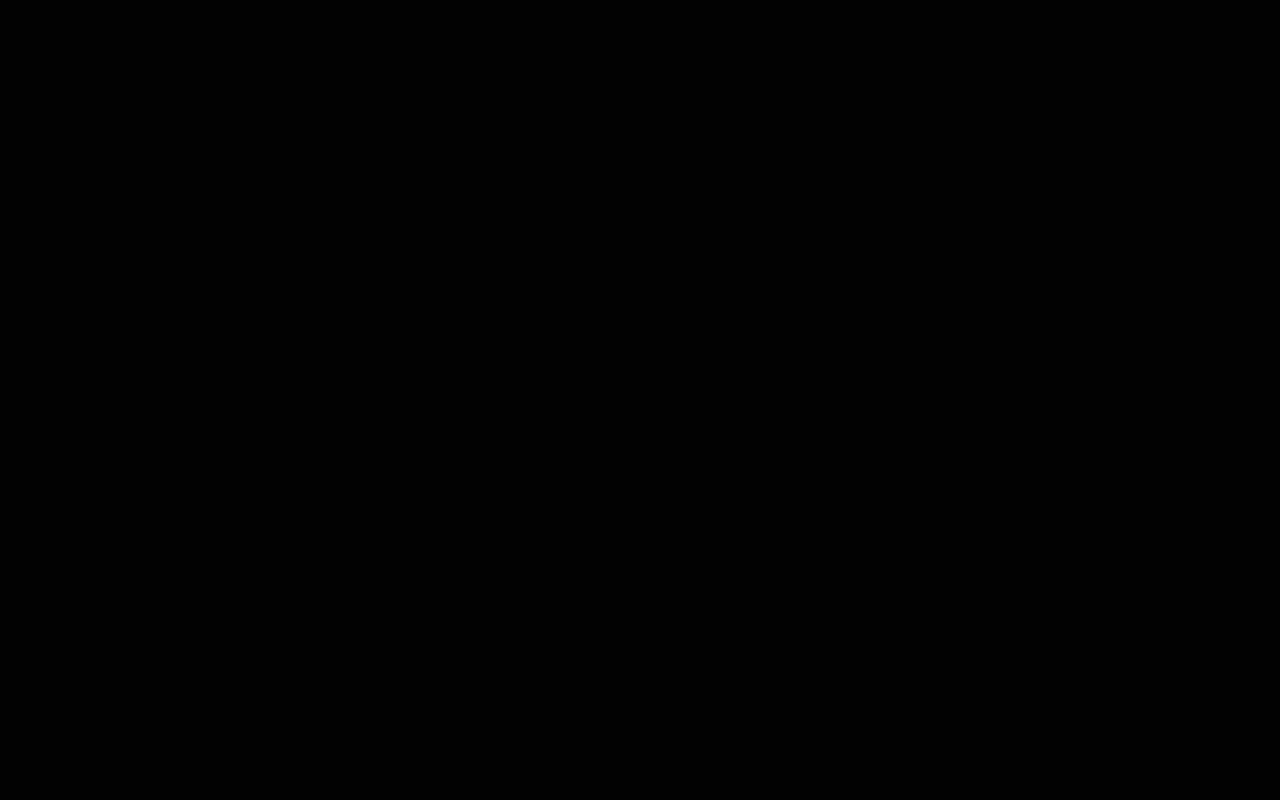
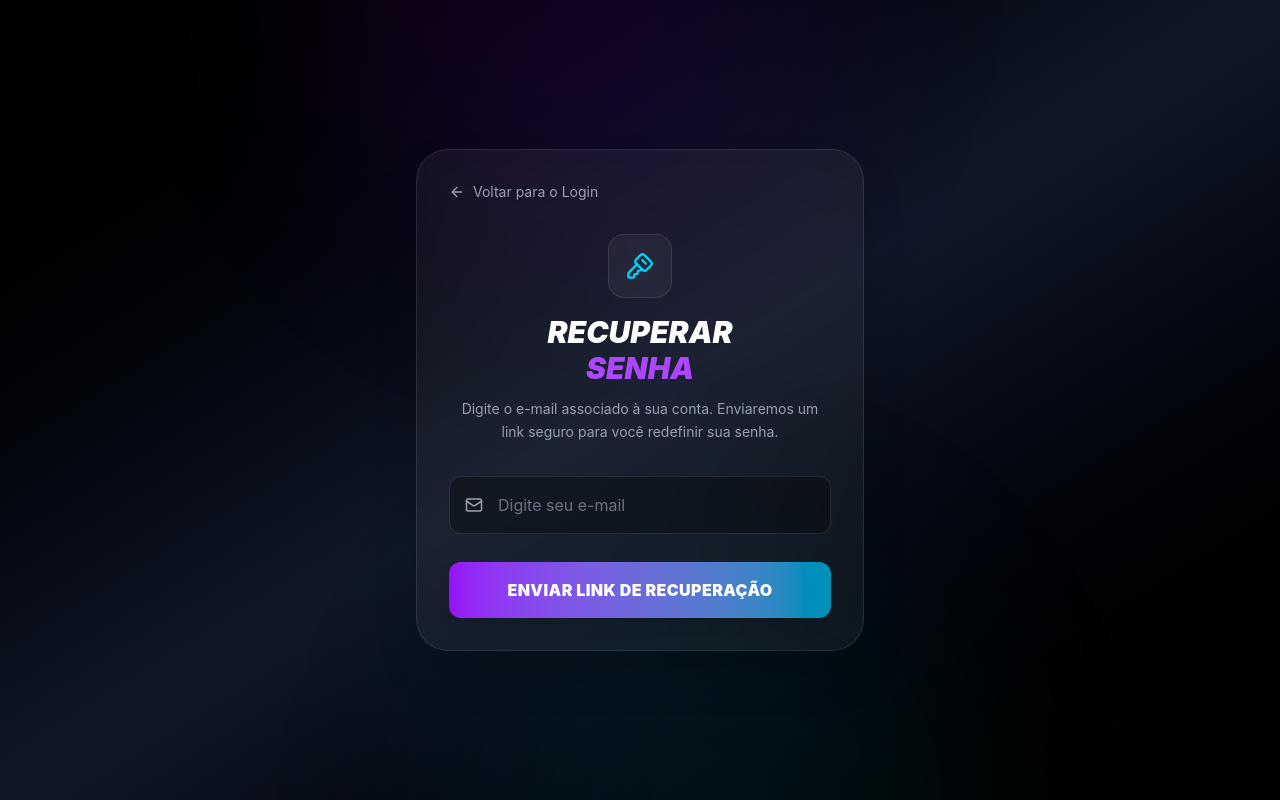
Before and after one commit to l0rrane/site-zyra-atualizado, a React (Vite) app: page /recuperar-senha in a window 1280 px wide. Before the commit this address had no page. Built offline with nearby package versions, Linux system fonts and the light colour scheme; the HTML template or start-up script is replaced by a standard one.

Commit message:
recuperacao de senha

```diff
--- /dev/null
+++ b/api/recuperar-senha.js
@@ -0,0 +1,71 @@
+import admin from 'firebase-admin';
+import nodemailer from 'nodemailer';
+
+// Inicializa o Firebase Admin de forma segura usando Variáveis de Ambiente
+if (!admin.apps.length) {
+  admin.initializeApp({
+    credential: admin.credential.cert({
+      projectId: process.env.FIREBASE_PROJECT_ID,
+      clientEmail: process.env.FIREBASE_CLIENT_EMAIL,
+      // O replace garante que as quebras de linha da chave funcionem na Vercel
+      privateKey: process.env.FIREBASE_PRIVATE_KEY?.replace(/\\n/g, '\n'),
+    }),
+  });
+}
+
+export default async function handler(req, res) {
+  // Apenas aceita requisições POST
+  if (req.method !== 'POST') {
+    return res.status(405).json({ message: 'Método não permitido' });
+  }
+
+  const { email } = req.body;
+
+  try {
+    // 1. Gera o link oficial de redefinição do Firebase
+    const linkDeRecuperacao = await admin.auth().generatePasswordResetLink(email);
+
+    // 2. Configura o envio de e-mail (Exemplo genérico, ajuste com os dados do seu e-mail)
+    const transporter = nodemailer.createTransport({
+      host: "smtp.gmail.com", // Exemplo se for Gmail. Se for hostinger/outro, mude aqui.
+      port: 587,
+      secure: false,
+      auth: {
+        user: process.env.EMAIL_USER,
+        pass: process.env.EMAIL_PASS,
+      }
+    });
+
+    // 3. Monta o e-mail customizado do Zyra
+    const htmlDoEmail = `
+      <div style="font-family: Arial, sans-serif; background-color: #0b0f14; color: #fff; padding: 40px; text-align: center; border-radius: 10px;">
+        <h1 style="color: #a855f7;">ZYRA</h1>
+        <p>Recebemos um pedido para redefinir a senha da sua conta.</p>
+        <p>Clique no botão abaixo para criar uma nova senha:</p>
+        <a href="${linkDeRecuperacao}" style="display: inline-block; padding: 15px 25px; background-color: #06b6d4; color: #fff; text-decoration: none; border-radius: 5px; font-weight: bold; margin-top: 20px;">
+          Redefinir Minha Senha
+        </a>
+      </div>
+    `;
+
+    // 4. Dispara o e-mail
+    await transporter.sendMail({
+      from: '"Suporte Zyra" <seu_email@zyra.com>',
+      to: email,
+      subject: "Recuperação de Senha - Zyra",
+      html: htmlDoEmail
+    });
+
+    return res.status(200).json({ message: "Link enviado com sucesso!" });
+
+  } catch (error) {
+    console.error("Erro na API:", error);
+
+    // Se o usuário não existir, retornamos sucesso falso por segurança
+    if (error.code === 'auth/user-not-found') {
+      return res.status(200).json({ message: "Se o e-mail existir, o link foi enviado." });
+    }
+
+    return res.status(500).json({ error: "Erro interno do servidor." });
+  }
+}
--- a/package.json
+++ b/package.json
@@ -10,9 +10,11 @@
   },
   "dependencies": {
     "clsx": "^2.1.1",
-    "firebase": "^12.13.0",
+    "firebase": "^12.14.0",
+    "firebase-admin": "^13.10.0",
     "framer-motion": "^12.38.0",
     "lucide-react": "^1.7.0",
+    "nodemailer": "^8.0.10",
     "react": "19.2.3",
     "react-dom": "19.2.3",
     "react-router-dom": "^7.14.1",
--- a/src/App.tsx
+++ b/src/App.tsx
@@ -15,6 +15,8 @@ import Monitoramento  from "./pages/monitoramento";
 import Login from "./pages/login";
 import Cadastro from "./pages/cadastro";
 import Dashboard from "./pages/dashboard";
+// 1. IMPORTAÇÃO DA NOVA PÁGINA AQUI
+import RecuperarSenha from "./pages/RecuperarSenha";
 
 // Home
 function Home() {
@@ -43,6 +45,8 @@ function App() {
           <Route path="/login" element={<Login />} />
           <Route path="/cadastro" element={<Cadastro />} />
           <Route path="/dashboard" element={<Dashboard />} />
+          {/* 2. ROTA DE RECUPERAÇÃO ADICIONADA AQUI */}
+          <Route path="/recuperar-senha" element={<RecuperarSenha />} />
         </Routes>
       </BrowserRouter>
     </div>
--- /dev/null
+++ b/src/pages/RecuperarSenha.tsx
@@ -0,0 +1,129 @@
+import { useState } from "react";
+import { Link } from "react-router-dom";
+import { Mail, ArrowLeft, KeySquare } from "lucide-react";
+import { motion, AnimatePresence } from "framer-motion";
+
+const RecuperarSenha = () => {
+  const [email, setEmail] = useState("");
+  const [mensagemSucesso, setMensagemSucesso] = useState("");
+  const [mensagemErro, setMensagemErro] = useState("");
+  const [isLoading, setIsLoading] = useState(false);
+
+  const handleSubmit = async (e: React.FormEvent) => {
+    e.preventDefault();
+    setMensagemSucesso("");
+    setMensagemErro("");
+    setIsLoading(true);
+
+    if (!email || !email.includes("@")) {
+      setMensagemErro("Por favor, digite um endereço de e-mail válido.");
+      setIsLoading(false);
+      return;
+    }
+
+    try {
+      // CONEXÃO COM SUA API:
+      // Troque "http://localhost:3000" pela URL do seu back-end quando for para produção (ex: Vercel)
+      const response = await fetch("/api/recuperar-senha", {
+        method: "POST",
+        headers: {
+          "Content-Type": "application/json",
+        },
+        body: JSON.stringify({ email }),
+      });
+
+      const data = await response.json();
+
+      if (!response.ok) {
+        throw new Error(data.error || "Erro ao processar solicitação.");
+      }
+
+      setMensagemSucesso(
+        "Se o e-mail existir em nossa base, um link de recuperação foi enviado para você!"
+      );
+      setEmail("");
+
+    } catch (error: any) {
+      console.error("Erro ao conectar com a API:", error);
+      setMensagemErro("Não foi possível conectar ao servidor no momento. Tente mais tarde.");
+    } finally {
+      setIsLoading(false);
+    }
+  };
+
+  return (
+    <section className="min-h-screen flex items-center justify-center p-6 bg-gradient-to-br from-black via-gray-900 to-black relative overflow-hidden">
+
+      <div className="absolute top-0 left-1/4 w-[500px] h-[500px] bg-purple-600/10 blur-[100px] rounded-full -translate-y-1/2 pointer-events-none" />
+      <div className="absolute bottom-0 right-1/4 w-[500px] h-[500px] bg-cyan-600/10 blur-[100px] rounded-full translate-y-1/2 pointer-events-none" />
+
+      <div className="w-full max-w-md bg-white/5 border border-white/10 backdrop-blur-sm rounded-[2rem] p-8 shadow-2xl relative z-10">
+
+        <Link
+          to="/login"
+          className="inline-flex items-center gap-2 text-sm text-gray-400 hover:text-white transition-colors mb-8"
+        >
+          <ArrowLeft size={16} />
+          Voltar para o Login
+        </Link>
+
+        <div className="flex flex-col items-center mb-8">
+          <div className="w-16 h-16 bg-white/5 rounded-2xl flex items-center justify-center border border-white/10 mb-4 shadow-inner">
+            <KeySquare size={28} className="text-cyan-400" />
+          </div>
+          <h2 className="text-2xl md:text-3xl font-black italic text-center text-white">
+            RECUPERAR <br />
+            <span className="text-purple-500">SENHA</span>
+          </h2>
+          <p className="text-gray-400 text-sm text-center mt-3 leading-relaxed">
+            Digite o e-mail associado à sua conta. Enviaremos um link seguro para você redefinir sua senha.
+          </p>
+        </div>
+
+        <AnimatePresence>
+          {(mensagemSucesso || mensagemErro) && (
+            <motion.div
+              initial={{ opacity: 0, y: -10 }}
+              animate={{ opacity: 1, y: 0 }}
+              exit={{ opacity: 0, y: -10 }}
+              className={`mb-6 p-4 rounded-xl text-sm font-medium border text-center ${
+                mensagemSucesso
+                  ? "bg-green-500/10 border-green-500/30 text-green-400"
+                  : "bg-red-500/10 border-red-500/30 text-red-400"
+              }`}
+            >
+              {mensagemSucesso || mensagemErro}
+            </motion.div>
+          )}
+        </AnimatePresence>
+
+        <form onSubmit={handleSubmit} className="flex flex-col gap-5">
+          <div className="relative">
+            <Mail
+              className="absolute left-4 top-1/2 -translate-y-1/2 text-gray-400"
+              size={18}
+            />
+            <input
+              type="email"
+              placeholder="Digite seu e-mail"
+              value={email}
+              onChange={(e) => setEmail(e.target.value)}
+              required
+              className="w-full pl-12 pr-4 py-4 rounded-xl bg-black/30 border border-white/10 text-white placeholder-gray-500 focus:outline-none focus:border-cyan-500 transition-all"
+            />
+          </div>
+
+          <button
+            type="submit"
+            disabled={isLoading}
+            className="mt-2 w-full flex items-center justify-center gap-2 bg-gradient-to-r from-purple-600 to-cyan-600 hover:opacity-90 transition-all text-white font-black py-4 rounded-xl shadow-lg disabled:opacity-70 disabled:cursor-not-allowed uppercase tracking-wide"
+          >
+            {isLoading ? "Enviando..." : "Enviar link de recuperação"}
+          </button>
+        </form>
+      </div>
+    </section>
+  );
+};
+
+export default RecuperarSenha;
--- a/src/pages/login.tsx
+++ b/src/pages/login.tsx
@@ -1,6 +1,4 @@
-
-import { Eye, EyeOff } from "lucide-react";
-import { Mail, Lock, LogIn } from "lucide-react";
+import { Mail, Lock, LogIn, Eye, EyeOff } from "lucide-react";
 import { useState } from "react";
 import { Link, useNavigate } from "react-router-dom";
 
@@ -13,6 +11,7 @@ const Login = () => {
   const [senha, setSenha] = useState("");
   const [erro, setErro] = useState("");
   const [isLoading, setIsLoading] = useState(false);
+  const [mostrarSenha, setMostrarSenha] = useState(false);
   const navigate = useNavigate();
 
   const handleSubmit = async (e: React.FormEvent) => {
@@ -59,8 +58,6 @@ const Login = () => {
     }
   };
 
-    const [mostrarSenha, setMostrarSenha] = useState(false);
-
   return (
     <section
       id="login"
@@ -98,27 +95,24 @@ const Login = () => {
           {/* SENHA */}
           <div className="relative">
             <Lock
-              className="absolute left-4 top-1/2 -translate-y-1/2 text-gray-400"
+              className="absolute left-4 top-1/2 -translate-y-1/2 text-gray-400 z-10"
               size={18}
             />
-            <div className="relative w-full">
             <input
               type={mostrarSenha ? "text" : "password"}
               value={senha}
               onChange={(e) => setSenha(e.target.value)}
               placeholder="Digite sua senha"
-    className="w-full pl-12 pr-10 py-3 rounded-full bg-white/5 border border-white/10 text-white placeholder-gray-500 focus:outline-none focus:border-purple-500 transition-all"
+              className="w-full pl-12 pr-12 py-3 rounded-full bg-white/5 border border-white/10 text-white placeholder-gray-500 focus:outline-none focus:border-purple-500 transition-all relative"
               required
             />
-
             <button
               type="button"
               onClick={() => setMostrarSenha((prev) => !prev)}
-    className="absolute right-3 top-1/2 -translate-y-1/2 text-gray-400 hover:text-white"
+              className="absolute right-4 top-1/2 -translate-y-1/2 text-gray-400 hover:text-white z-10"
             >
               {mostrarSenha ? <EyeOff size={18} /> : <Eye size={18} />}
             </button>
-</div>
           </div>
 
           {/* EXIBIÇÃO DE ERRO */}
@@ -139,9 +133,12 @@ const Login = () => {
           </button>
 
           {/* LINKS */}
-          <span className="text-center text-xs text-gray-500 mt-2 hover:text-purple-400 cursor-pointer transition">
+          <Link
+            to="/recuperar-senha"
+            className="text-center text-xs text-gray-500 mt-2 hover:text-purple-400 transition"
+          >
             Esqueci minha senha
-          </span>
+          </Link>
 
           <Link
             to="/cadastro"
```
Also changed, not shown: 1 other file (tests, documents, lock files or other folders). Lines whose indentation alone changed are shown as unchanged.
